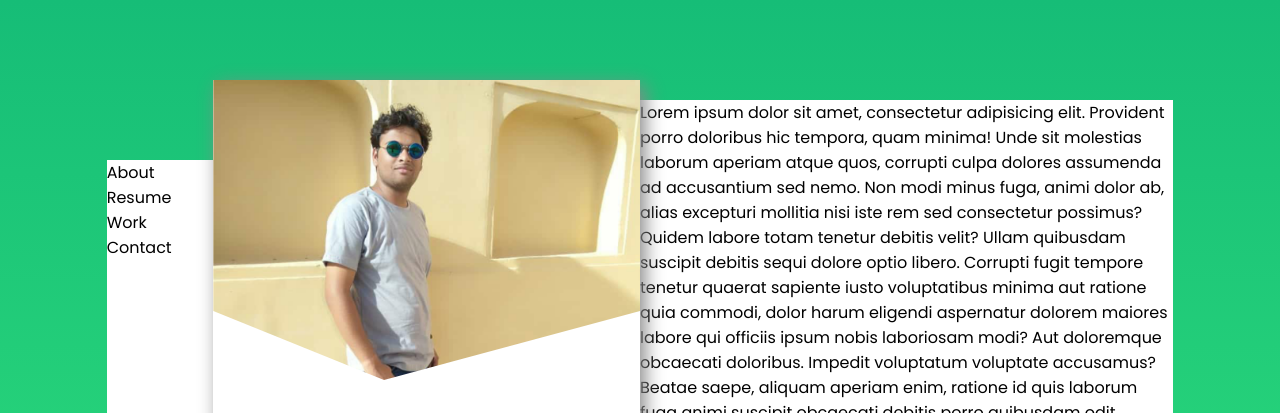
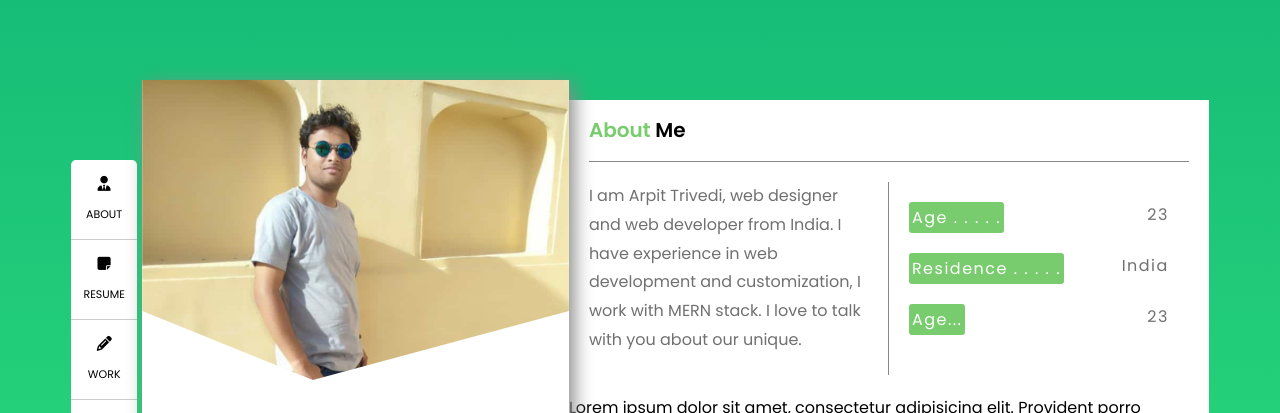
Before and after one commit to arpit2425/Portfolio2425, a plain HTML site: page index.html in a window 1280 px wide. Shown: the top 413 px of the page. Drawn offline with Linux system fonts and the light colour scheme.

Commit message:
about me

```diff
--- a/index.html
+++ b/index.html
@@ -14,6 +14,10 @@
       href="https://fonts.googleapis.com/css2?family=Poppins:wght@200;300;400;500;600&display=swap"
       rel="stylesheet"
     />
+    <link
+      href="https://fonts.googleapis.com/icon?family=Material+Icons"
+      rel="stylesheet"
+    />
     <script
       src="https://kit.fontawesome.com/2849ebaf3b.js"
       crossorigin="anonymous"
@@ -23,10 +27,22 @@
     <div class="container">
       <header class="header">
         <ul class="nav">
-          <li>About</li>
-          <li>Resume</li>
-          <li>Work</li>
-          <li>Contact</li>
+          <li id="About">
+            <i class="fas fa-user-tie"></i>
+            <span>About</span>
+          </li>
+          <li id="Resume">
+            <i class="fas fa-sticky-note"></i>
+            <span>Resume</span>
+          </li>
+          <li id="Work">
+            <i class="fas fa-pencil-alt"></i>
+            <span>Work</span>
+          </li>
+          <li id="Contact">
+            <i class="fas fa-phone"></i>
+            <span>Contact</span>
+          </li>
         </ul>
       </header>
       <main class="main">
@@ -45,22 +61,48 @@
         </div>
       </main>
       <section class="section-box">
-        <p>
-          Lorem ipsum dolor sit amet, consectetur adipisicing elit. Provident
-          porro doloribus hic tempora, quam minima! Unde sit molestias laborum
-          aperiam atque quos, corrupti culpa dolores assumenda ad accusantium
-          sed nemo. Non modi minus fuga, animi dolor ab, alias excepturi
-          mollitia nisi iste rem sed consectetur possimus? Quidem labore totam
-          tenetur debitis velit? Ullam quibusdam suscipit debitis sequi dolore
-          optio libero. Corrupti fugit tempore tenetur quaerat sapiente iusto
-          voluptatibus minima aut ratione quia commodi, dolor harum eligendi
-          aspernatur dolorem maiores labore qui officiis ipsum nobis laboriosam
-          modi? Aut doloremque obcaecati doloribus. Impedit voluptatum voluptate
-          accusamus? Beatae saepe, aliquam aperiam enim, ratione id quis laborum
-          fuga animi suscipit obcaecati debitis porro quibusdam odit eveniet
-          soluta consequatur deserunt asperiores aspernatur? Obcaecati,
-          assumenda ea?
-        </p>
+        <section id="aboutme">
+          <h2 class="abouth2">
+            <span style="color: rgb(120, 204, 109);">About</span> Me
+          </h2>
+          <p class="aboutpara">
+            I am Arpit Trivedi, web designer and web developer from India. I
+            have experience in web development and customization, I work with
+            MERN stack. I love to talk with you about our unique.
+          </p>
+          <ul id="aboutlist">
+            <li>
+              <span
+                style="
+                  background-color: rgb(120, 204, 109);
+                  border-radius: 3px;
+                  padding: 3px;
+                "
+                >Age . . . . .</span
+              ><span style="color: rgb(112, 112, 112);">23</span>
+            </li>
+            <li>
+              <span
+                style="
+                  background-color: rgb(120, 204, 109);
+                  border-radius: 3px;
+                  padding: 3px;
+                "
+                >Residence . . . . .</span
+              ><span style="color: rgb(112, 112, 112);">India</span>
+            </li>
+            <li>
+              <span
+                style="
+                  background-color: rgb(120, 204, 109);
+                  border-radius: 3px;
+                  padding: 3px;
+                "
+                >Age...</span
+              ><span style="color: rgb(112, 112, 112);">23</span>
+            </li>
+          </ul>
+        </section>
         <p>
           Lorem ipsum dolor sit amet, consectetur adipisicing elit. Provident
           porro doloribus hic tempora, quam minima! Unde sit molestias laborum
--- a/output/style.css
+++ b/output/style.css
@@ -7,19 +7,57 @@
 .container {
   background-image: linear-gradient(#16bd77, #32e27c);
   height: 100vh;
-  font-family: 'Poppins', sans-serif;
+  font-family: "Poppins", sans-serif;
   position: relative;
   display: grid;
-  grid-template-columns: repeat(12, 1fr);
+  grid-template-columns: repeat(18, 1fr);
   grid-template-rows: repeat(10, 1fr);
 }
 .header {
   grid-column: 2/3;
   background-color: #fff;
   grid-row: 3/7;
+  margin-right: 5px;
+  border-radius: 5px;
 }
 .nav {
   list-style: none;
+  height: 100%;
+
+  display: grid;
+  grid-template-rows: repeat(4, 1fr);
+  /* display: flex;
+
+  flex-direction: column;
+  justify-content: space-evenly;
+} */
+}
+.nav li {
+  font-size: 11px;
+  cursor: pointer;
+  display: flex;
+  flex-direction: column;
+  justify-content: space-evenly;
+  text-transform: uppercase;
+  text-align: center;
+}
+.nav li i {
+  font-size: 15px;
+}
+.nav li:not(:last-of-type) {
+  border-bottom: 1px solid #ccc;
+}
+.nav #About {
+  grid-row: 1/2;
+}
+.nav #Resume {
+  grid-row: 2/3;
+}
+.nav #Work {
+  grid-row: 3/4;
+}
+.nav #Contact {
+  grid-row: 4/5;
 }
 .main {
   height: 75vh;
@@ -27,7 +65,7 @@
   z-index: 5;
   box-shadow: 5px 5px 18px #888888;
   /* width: 35%;  */
-  grid-column: 3 / span 4;
+  grid-column: 3 / 9;
   grid-row: 2 / span 9;
   background-color: #fff;
   display: grid;
@@ -43,7 +81,7 @@
   width: 100%;
   height: 100%;
   clip-path: polygon(0% 0%, 0% 77%, 40% 100%, 100% 77%, 100% 0%);
-  background-image: url('../images/myphoto.png');
+  background-image: url("../images/myphoto.png");
   background-position: top;
   background-size: cover;
   background-repeat: no-repeat;
@@ -92,6 +130,56 @@
   margin: 20px 0;
   overflow: auto;
   grid-row: 2 / span 7;
-  grid-column: 7 / span 5;
+  grid-column: 9/18;
   background-color: #fff;
 }
+section::-webkit-scrollbar {
+  width: 5px;
+}
+
+/* Track */
+section::-webkit-scrollbar-track {
+  background: #fff;
+}
+
+/* Handle */
+section::-webkit-scrollbar-thumb {
+  background: #888;
+}
+
+/* Handle on hover */
+section::-webkit-scrollbar-thumb:hover {
+  background: #555;
+}
+#aboutme {
+  display: grid;
+  grid-template-columns: repeat(2, 1fr);
+  padding: 20px;
+}
+.abouth2 {
+  grid-column: 1/3;
+  padding-bottom: 20px;
+  border-bottom: 1px solid #888;
+  font-size: 20px;
+  line-height: 21px;
+}
+.aboutpara {
+  font-size: 16px;
+  line-height: 1.8em;
+  margin-top: 20px;
+  border-right: 1px solid #888;
+  font-weight: 400;
+  color: rgb(112, 112, 112);
+  padding-right: 20px;
+}
+#aboutlist {
+  list-style: none;
+  padding: 20px;
+}
+#aboutlist li {
+  display: flex;
+  justify-content: space-between;
+  color: #fff;
+  letter-spacing: 1.5px;
+  margin: 20px 0;
+}
```
